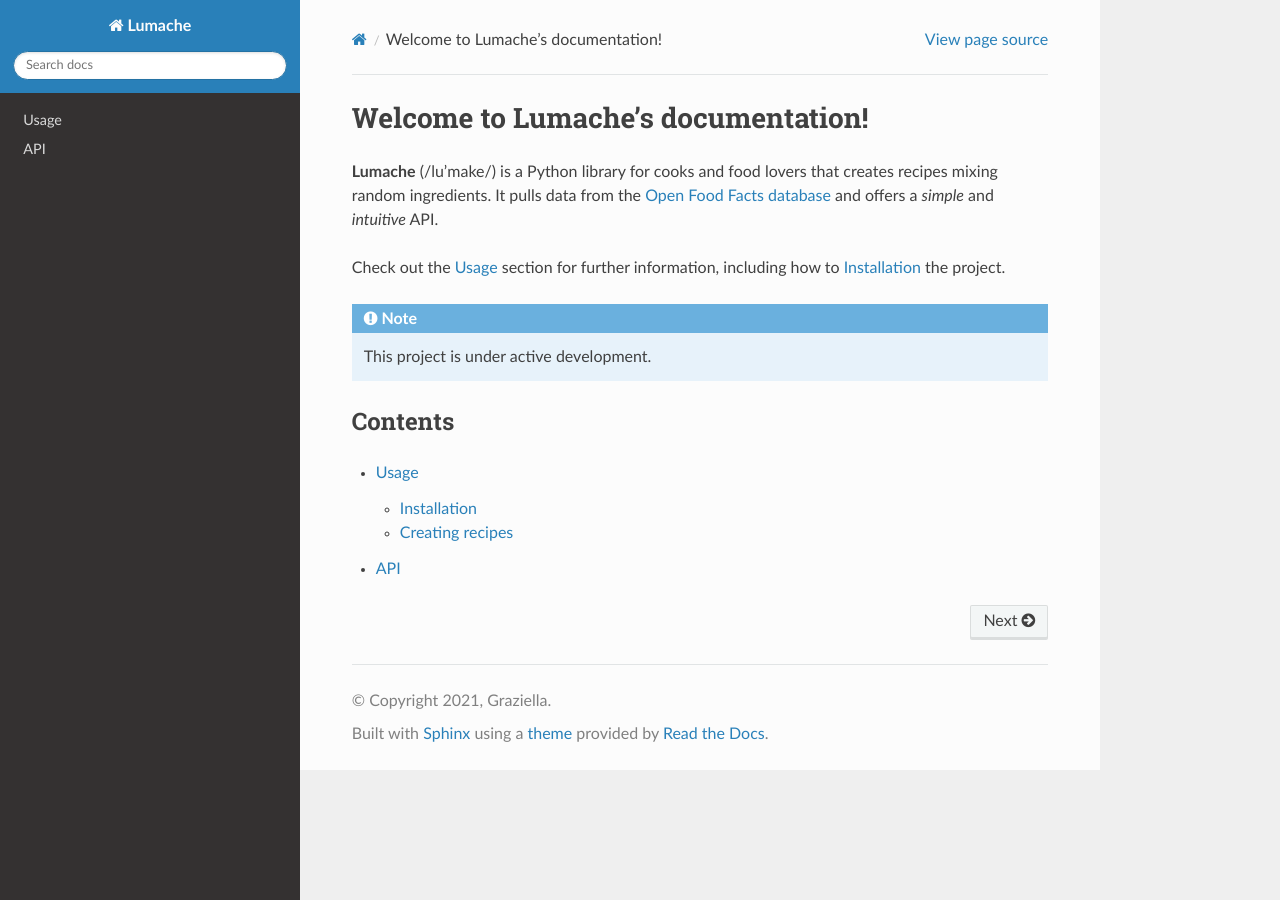
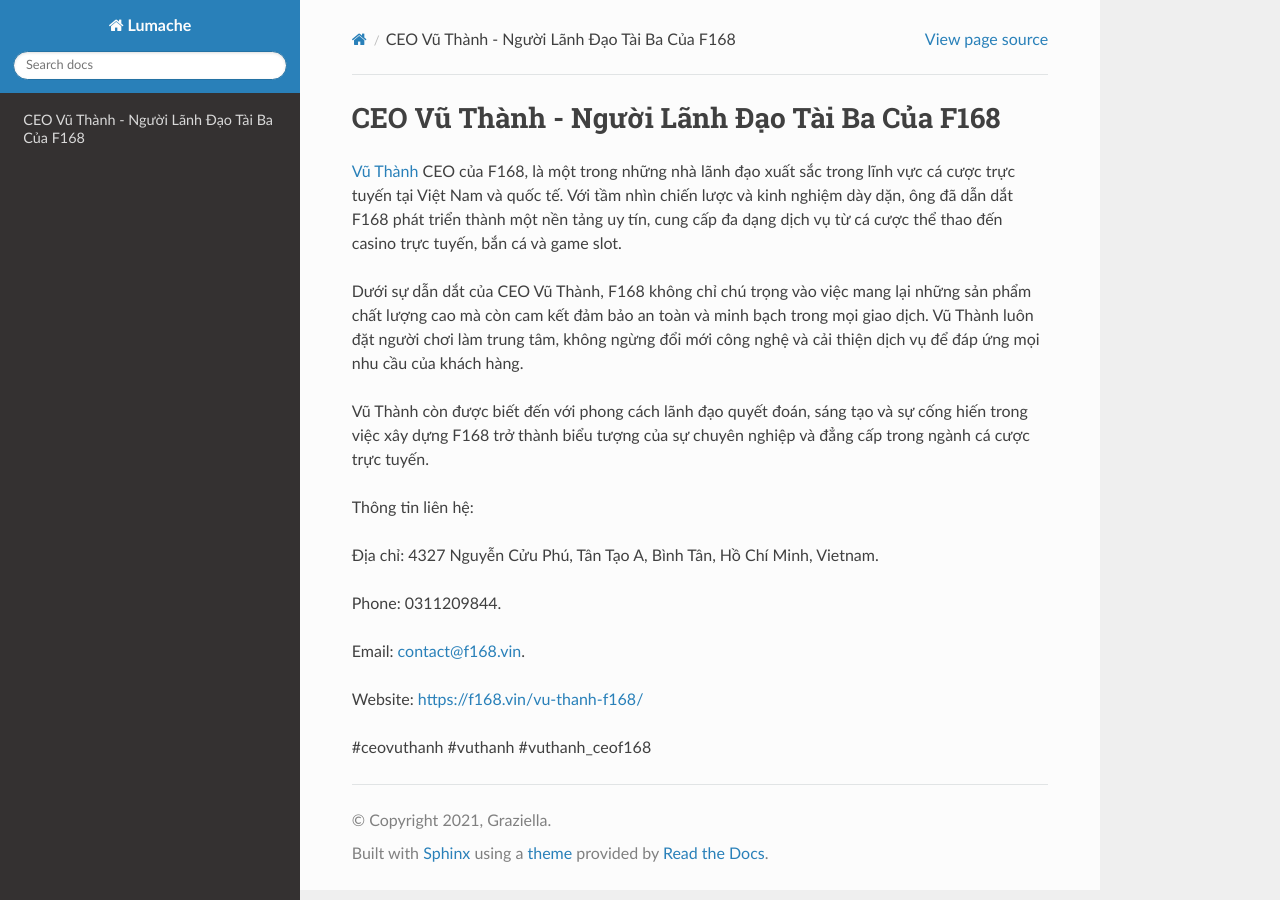
Before and after one commit to ShafferMalaki436t3cp/linkceovuthanh11, a Sphinx documentation site: the page built from docs/source/index.rst, in a window 1280 px wide. Built offline with Sphinx 7.4.7 and the Read the Docs theme 3.1.0, drawn with Linux system fonts in a browser that asks for light colours.

Commit message:
Update index.rst

```diff
--- a/docs/source/index.rst
+++ b/docs/source/index.rst
@@ -1,22 +1,20 @@
-Welcome to Lumache's documentation!
+CEO Vũ Thành - Người Lãnh Đạo Tài Ba Của F168
 ===================================
 
-**Lumache** (/lu'make/) is a Python library for cooks and food lovers
-that creates recipes mixing random ingredients.
-It pulls data from the `Open Food Facts database <https://world.openfoodfacts.org/>`_
-and offers a *simple* and *intuitive* API.
+`Vũ Thành <https://f168.vin/vu-thanh-f168/>`_ CEO của F168, là một trong những nhà lãnh đạo xuất sắc trong lĩnh vực cá cược trực tuyến tại Việt Nam và quốc tế. Với tầm nhìn chiến lược và kinh nghiệm dày dặn, ông đã dẫn dắt F168 phát triển thành một nền tảng uy tín, cung cấp đa dạng dịch vụ từ cá cược thể thao đến casino trực tuyến, bắn cá và game slot.
 
-Check out the :doc:`usage` section for further information, including
-how to :ref:`installation` the project.
+Dưới sự dẫn dắt của CEO Vũ Thành, F168 không chỉ chú trọng vào việc mang lại những sản phẩm chất lượng cao mà còn cam kết đảm bảo an toàn và minh bạch trong mọi giao dịch. Vũ Thành luôn đặt người chơi làm trung tâm, không ngừng đổi mới công nghệ và cải thiện dịch vụ để đáp ứng mọi nhu cầu của khách hàng.
 
-.. note::
+Vũ Thành còn được biết đến với phong cách lãnh đạo quyết đoán, sáng tạo và sự cống hiến trong việc xây dựng F168 trở thành biểu tượng của sự chuyên nghiệp và đẳng cấp trong ngành cá cược trực tuyến.
 
-   This project is under active development.
+Thông tin liên hệ:
 
-Contents
---------
+Địa chỉ: 4327 Nguyễn Cửu Phú, Tân Tạo A, Bình Tân, Hồ Chí Minh, Vietnam.
 
-.. toctree::
+Phone: 0311209844.
 
-   usage
-   api
+Email: contact@f168.vin.
+
+Website: https://f168.vin/vu-thanh-f168/
+
+#ceovuthanh #vuthanh #vuthanh_ceof168
```
